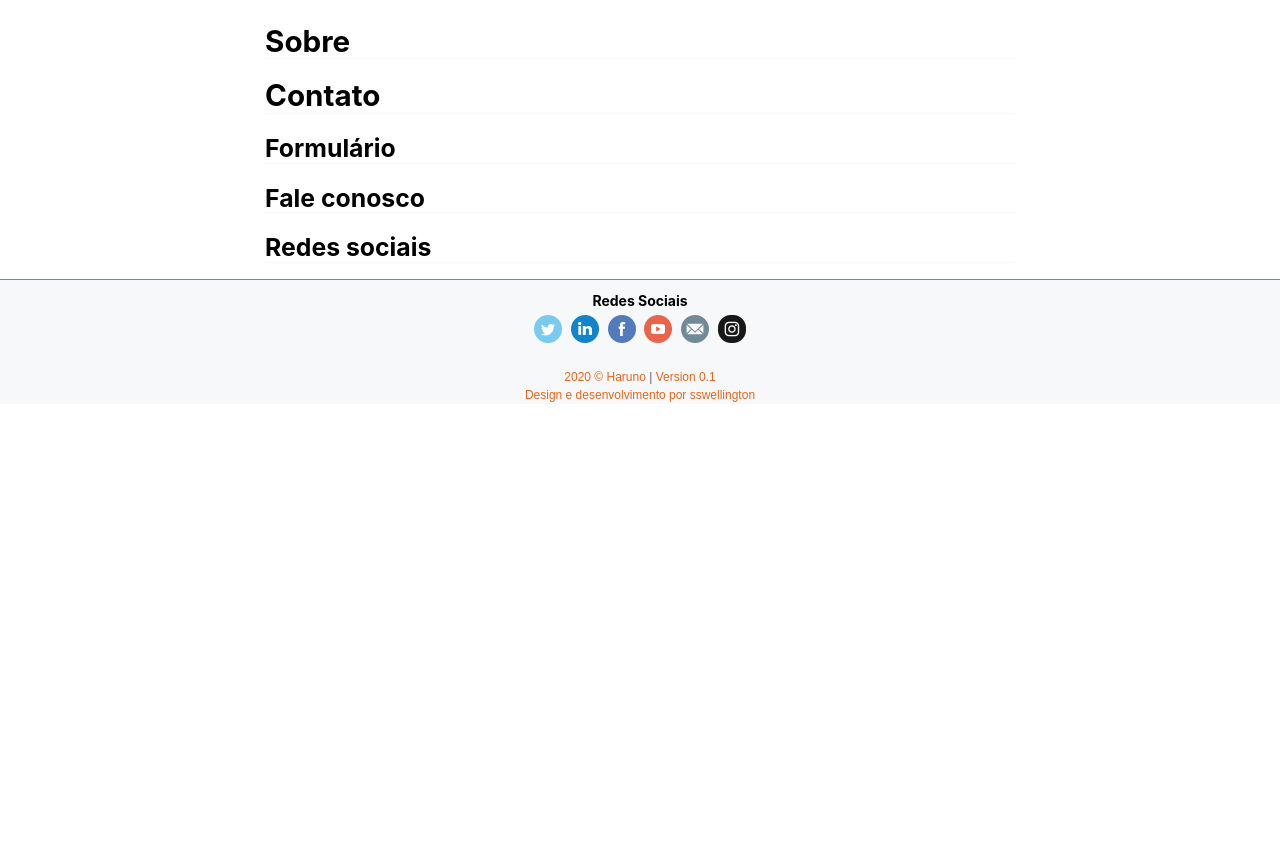
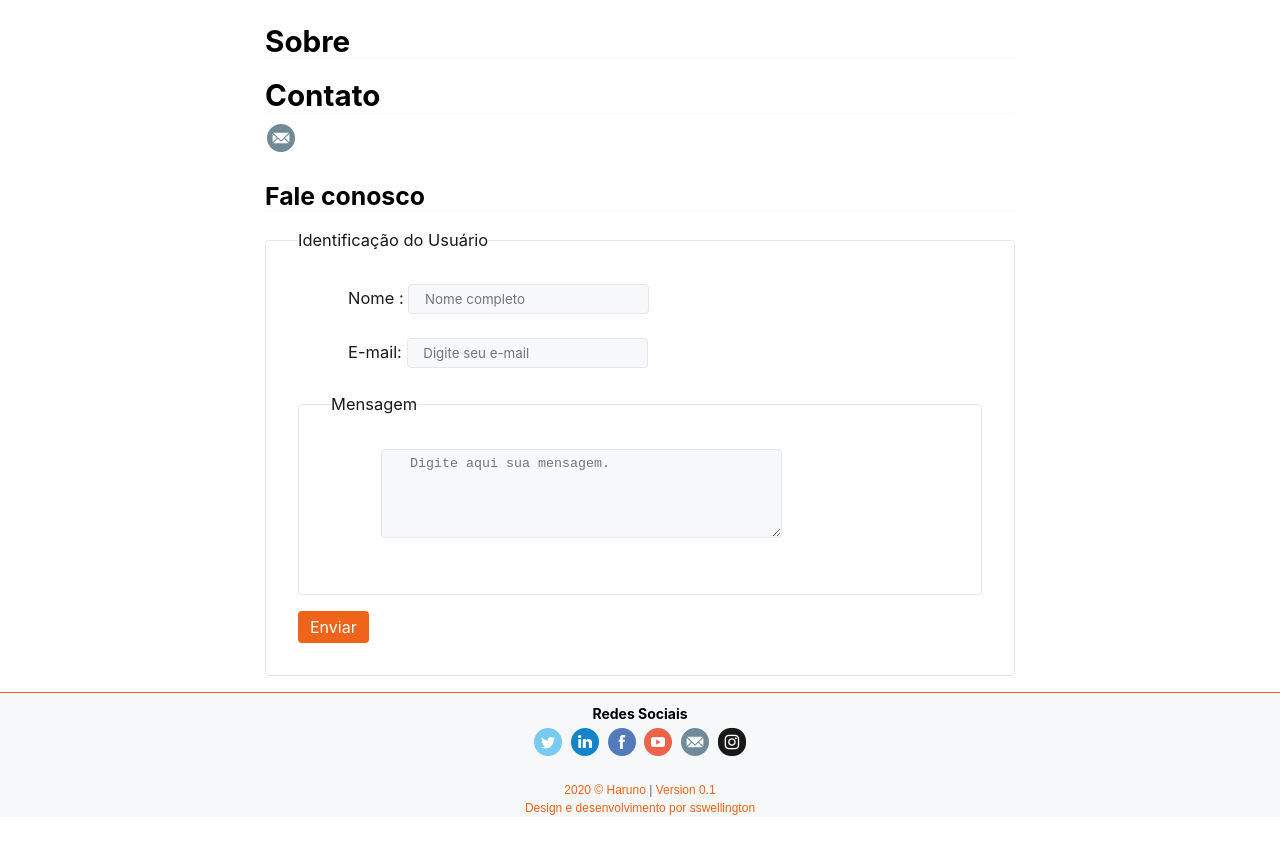
Before and after one commit to Jiongu/home, a plain HTML site: page index.html in a window 1280 px wide. Shown: the part 1693-2546 px from the top of the page. Before the commit the page ends 2145 px from the top, so only its background shows below. Drawn offline with Linux system fonts and the light colour scheme.

Commit message:
add: form

```diff
--- a/index.html
+++ b/index.html
@@ -67,11 +67,36 @@
         </div>
         <div id="contato">
             <h2> Contato </h2>
+            <a href="mailto:jiongu@pm.me" rel="noreferrer" target="_blank">
+                <img alt="email"
+                    src="static/ico/socialmedia/colored-circle/icon_email-32.png">
+            </a>
 
+            <h3> Fale conosco</h3>
+            <form method="post" id="Fcontato" action="mailto:jiongu@pm.me" oninput="calc_total()">
+                <fieldset id="identidade">
+                    <legend>Identificação do Usuário</legend>
+                    <p>
+                        <label for="idNome">Nome : </label>
+                        <input type="text" name="Tnome" id="idNome" size="20" maxlength="30" placeholder=" Nome completo" />
+                    </p>
 
-            <h3> Formulário</h3>
-            <h3> Fale conosco</h3>
-            <h3> Redes sociais</h3>
+                    <p>
+                        <label for="idEmail">E-mail:</label>
+                        <input type="email" name="Temail" id="idEmail" size="20" maxlength="40" placeholder=" Digite seu e-mail">
+                    </p>
+
+                <fieldset id="mensagem">
+                    <legend>Mensagem</legend>
+                    <p>
+                        <label for="idMensagem"></label>
+                        <textarea name="Tmensagem" id="idMensagem" cols="45" rows="5" placeholder="  Digite aqui sua mensagem. "></textarea>
+                    </p>
+                </fieldset>
+
+                <button>Enviar</button> &nbsp;
+                <!-- <input type="image" src="assets/image/botao-enviar.png" value="Enviar"> -->
+            </form>
 
         </div>
     </main>
@@ -102,7 +127,7 @@
                     src="static/ico/socialmedia/colored-circle/icon_youtube-32.png">
             </a>
 
-            <a href="#" rel="noreferrer" target="_blank">
+            <a href="mailto:jiongu@pm.me" rel="noreferrer" target="_blank">
                 <img alt="email"
                     src="static/ico/socialmedia/colored-circle/icon_email-32.png">
             </a>
```
